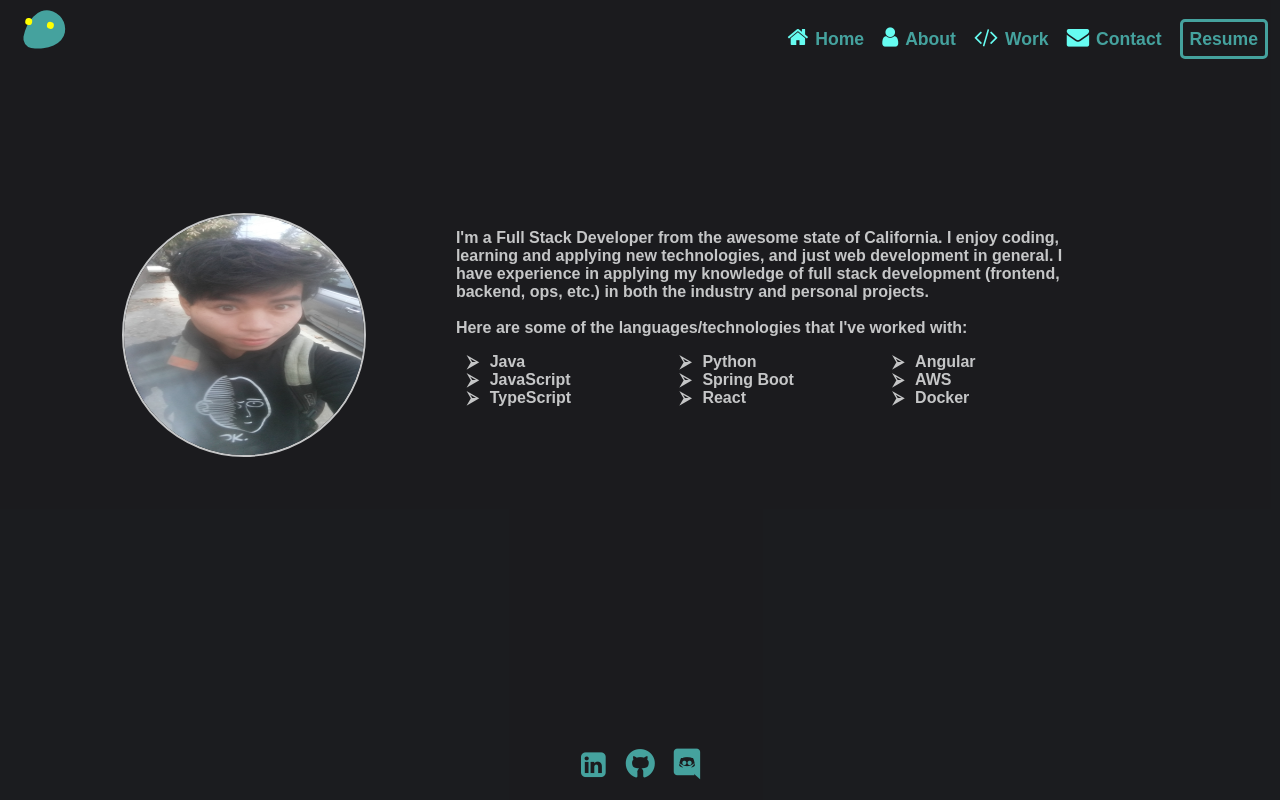
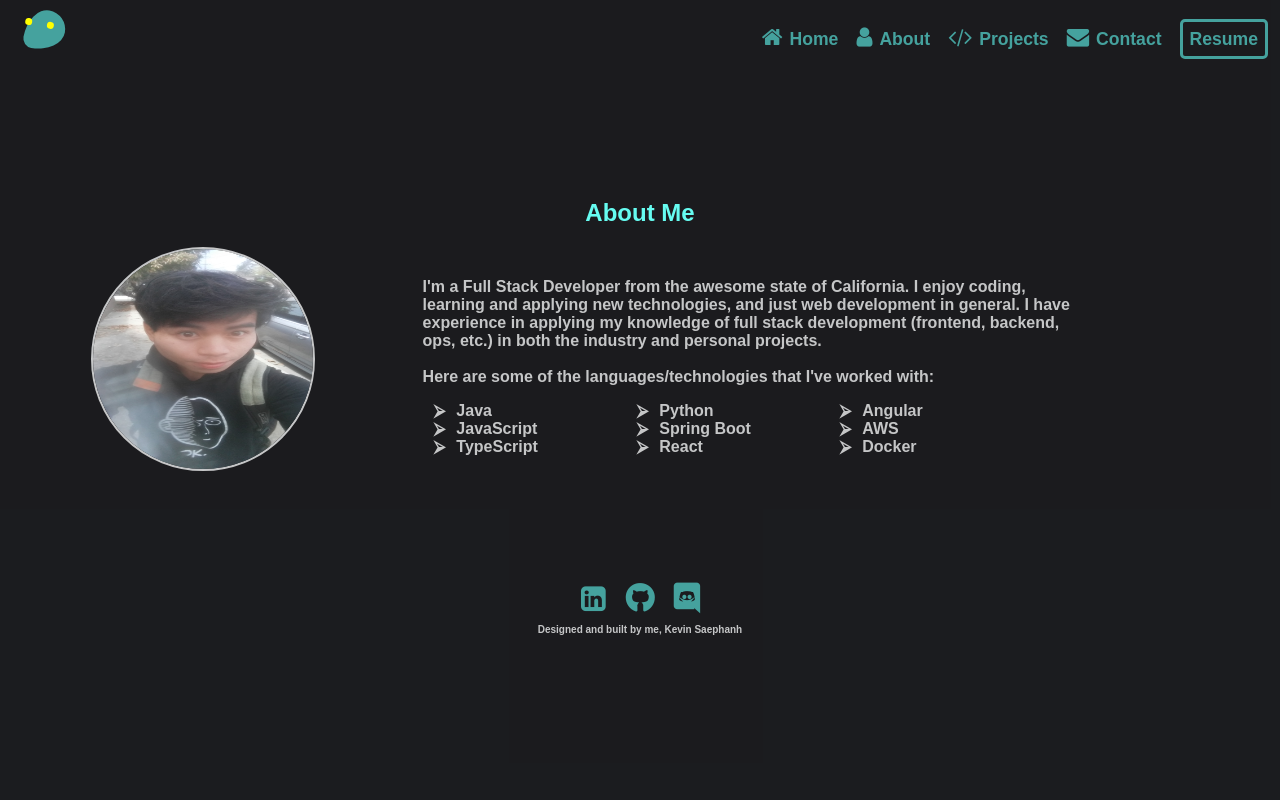
Before and after one commit to KevinSaephanh/portfolio, a React (Create React App) app: page /about in a window 1280 px wide. Built offline with nearby package versions, Linux system fonts and the light colour scheme; a web font is replaced by a local one.

Commit message:
Added projects page and animations to hovers

```diff
--- a/src/App.js
+++ b/src/App.js
@@ -1,9 +1,8 @@
-import React from "react";
+import React, { useEffect, useState } from "react";
 import Routes from "./routes";
 import Header from "./components/Header/Header";
 import Loader from "./components/Loader/Loader";
 import Footer from "./components/Footer/Footer";
-import { useEffect, useState } from "react";
 import { ViewportProvider } from "./hooks/Viewport";
 
 import "font-awesome/css/font-awesome.min.css";
--- a/src/App.scss
+++ b/src/App.scss
@@ -7,8 +7,8 @@ body {
   justify-content: center;
   align-items: center;
   font-weight: bold;
-  width: 100%;
-  height: 100%;
+  width: 100vw;
+  min-height: 100vh;
   color: #c5c6c7;
   background-color: #0b0c10be;
 }
@@ -23,7 +23,7 @@ body {
 .content {
   padding: 10px 30px;
   min-height: 500px;
-  margin-top: 25px;
+  margin-top: 15px;
   display: flex;
   align-items: center;
   justify-content: center;
--- a/src/components/Footer/Footer.jsx
+++ b/src/components/Footer/Footer.jsx
@@ -3,6 +3,18 @@ import { Constants } from "../../constants/Constants";
 import "./Footer.scss";
 
 const Footer = () => {
+  // Make icon to move up
+  const jump = (icon) => {
+    const socialIcon = document.getElementsByClassName(icon)[0];
+    socialIcon.style.transform = "translateY(-5px)";
+  };
+
+  // Make icon drop back down to original position
+  const drop = (icon) => {
+    const socialIcon = document.getElementsByClassName(icon)[0];
+    socialIcon.style.transform = "none";
+  };
+
   const getSocials = () => {
     return Constants.socials.map((social, key) => {
       return (
@@ -12,13 +24,20 @@ const Footer = () => {
             title={social.title}
             key={key}
             aria-hidden="true"
+            onMouseEnter={() => jump(social.icon)}
+            onMouseLeave={() => drop(social.icon)}
           />
         </a>
       );
     });
   };
 
-  return <footer>{getSocials()}</footer>;
+  return (
+    <footer>
+      {getSocials()}
+      <p>Designed and built by me, Kevin Saephanh</p>
+    </footer>
+  );
 };
 
 export default Footer;
--- a/src/components/Footer/Footer.scss
+++ b/src/components/Footer/Footer.scss
@@ -2,7 +2,6 @@ footer {
   width: 50%;
   bottom: 0;
   background-color: transparent;
-  position: absolute;
   z-index: 1000;
   margin: 0 auto;
   left: 0;
@@ -20,11 +19,21 @@ footer {
       transition: 0.2s ease-in;
     }
   }
+
+  p {
+    font-size: 10px;
+  }
 }
 
 @media only screen and (max-width: 700px) {
-  footer i {
-    font-size: 1.5rem !important;
-    margin-bottom: 5px;
+  footer {
+    i {
+      font-size: 1.5rem !important;
+      margin-bottom: 5px;
+    }
+
+    p {
+      font-size: 8px;
+    }
   }
 }
--- a/src/components/Header/Header.jsx
+++ b/src/components/Header/Header.jsx
@@ -9,12 +9,44 @@ const Header = () => {
   const width = useViewport().width;
   const breakpoint = 700;
 
+  const highlight = (title, icon) => {
+    const titleStyle = document.getElementsByClassName(title)[0].style;
+    const iconStyle = document.getElementsByClassName(icon)[0].style;
+
+    // Add transition
+    titleStyle.transition = "0.2s ease-in";
+    iconStyle.transition = "0.2s ease-in";
+
+    // Change color
+    titleStyle.color = "#66fcf1";
+    iconStyle.color = "#66fcf1";
+  };
+
+  const unhighlight = (title, icon) => {
+    const titleStyle = document.getElementsByClassName(title)[0].style;
+    const iconStyle = document.getElementsByClassName(icon)[0].style;
+
+    // Add transition
+    titleStyle.transition = "0.2s ease-in";
+    iconStyle.transition = "0.2s ease-in";
+
+    // Change color
+    titleStyle.color = "#45a29e";
+    iconStyle.color = "#45a29e";
+  };
+
   const getNavs = () => {
     return (
       <ul className="nav-list">
         {Constants.navs.map((nav, key) => {
           return (
-            <a href={nav.link} key={key}>
+            <a
+              className={nav.title}
+              href={nav.link}
+              key={key}
+              onMouseEnter={() => highlight(nav.title, nav.icon)}
+              onMouseLeave={() => unhighlight(nav.title, nav.icon)}
+            >
               <i
                 id={nav.id}
                 className={nav.icon}
--- a/src/components/Header/Header.scss
+++ b/src/components/Header/Header.scss
@@ -13,7 +13,7 @@ header {
     margin-right: 7px;
     font-size: 1.4rem !important;
     cursor: pointer;
-    color: #66fcf1;
+    color: #45a29e;
   }
 
   a {
@@ -34,10 +34,6 @@ header {
       visibility: hidden;
       transform: scaleX(0);
       transition: all 0.3s ease-in-out;
-    }
-
-    &:hover {
-      color: #66fcf1;
     }
 
     &:not(:last-child):hover::before {
--- a/src/constants/Constants.jsx
+++ b/src/constants/Constants.jsx
@@ -14,9 +14,9 @@ export class Constants {
     },
     {
       icon: "fa fa-code",
-      title: "Work",
+      title: "Projects",
       id: "work-link",
-      link: "/work",
+      link: "/projects",
     },
     {
       icon: "fa fa-envelope",
--- a/src/pages/About/About.jsx
+++ b/src/pages/About/About.jsx
@@ -6,14 +6,18 @@ import "./About.scss";
 const About = () => {
   return (
     <div className="about">
+      <h2>About Me</h2>
+
+      <div className="about-content">
         <img src={Me} alt="" title="ME!" />
         <div className="text-section">
           <p>
-          I'm a <strong>Full Stack Developer</strong> from the awesome state of
-          California. I enjoy coding, learning and applying new technologies,
-          and just web development in general. I have experience in applying my
-          knowledge of full stack development (frontend, backend, ops, etc.) in
-          both the industry and personal projects. <br />
+            I'm a <strong>Full Stack Developer</strong> from the awesome state
+            of California. I enjoy coding, learning and applying new
+            technologies, and just web development in general. I have experience
+            in applying my knowledge of full stack development (frontend,
+            backend, ops, etc.) in both the industry and personal projects.{" "}
+            <br />
             <br />
             Here are some of the languages/technologies that I've worked with:
           </p>
@@ -24,6 +28,7 @@ const About = () => {
           </ul>
         </div>
       </div>
+    </div>
   );
 };
 
--- a/src/pages/About/About.scss
+++ b/src/pages/About/About.scss
@@ -1,20 +1,27 @@
 .about {
   text-align: left;
-  width: 85%;
-  margin: 0 auto;
-  display: flex;
+
+  .about-content {
+    width: 90%;
+    margin: 0 auto;
+    display: flex;
+    justify-content: center;
+    align-items: center;
+  }
+
+  h2 {
+    text-align: center;
+  }
 
   img {
-    height: 240px;
-    width: 240px;
+    height: 220px;
+    width: 220px;
     border-radius: 50%;
     border: 2px solid #c5c6c7;
-    z-index: 1000;
-    margin-right: 10px;
   }
 
   ul {
-    width: 100%;
+    width: 90%;
     columns: 3;
     margin: 0;
     padding: 0;
@@ -36,17 +43,34 @@
   }
 }
 
-@media only screen and (max-width: 850px) {
+@media only screen and (max-width: 900px) {
   .about {
-    display: block;
     width: 100%;
+    margin-bottom: 15px;
+
+    .about-content {
+      width: 100%;
+      display: block;
+    }
+
+    h2 {
+      font-size: 1.3rem;
+    }
 
     img {
-      height: 160px;
-      width: 160px;
+      height: 150px;
+      width: 150px;
       display: block;
       margin: auto;
       margin-bottom: 25px;
+    }
+
+    ul {
+      width: 100%;
+    }
+
+    li {
+      margin-right: -15px;
     }
 
     li::before {
--- a/src/pages/Projects/Projects.jsx
+++ b/src/pages/Projects/Projects.jsx
@@ -0,0 +1,61 @@
+import React from "react";
+import { Constants } from "../../constants/Constants";
+import { useViewport } from "../../hooks/Viewport";
+import "./Projects.scss";
+
+const Projects = () => {
+  const width = useViewport().width;
+
+  const getProjects = () => {
+    return (
+      <ul className="projects">
+        {Constants.projects.map((proj, key) => {
+          return (
+            <li
+              className="project"
+              key={key}
+              title={`${proj.title} - click to visit`}
+            >
+              <img
+                src={require(`../../assets/${proj.pic}`)}
+                id={proj.pic}
+                alt=""
+              />
+              <div className="project-info">
+                <h3>{proj.title}</h3>
+                {getStack(proj)}
+                <a href={proj.link}>
+                  <button type="button">Visit</button>
+                </a>
+              </div>
+            </li>
+          );
+        })}
+      </ul>
+    );
+  };
+
+  const getStack = (project) => {
+    return (
+      <ul className="stack">
+        {project.stack.map((s, key) => {
+          return (
+            <li className="stack-item" key={key}>
+              {s.name}
+            </li>
+          );
+        })}
+      </ul>
+    );
+  };
+
+  return (
+    <div className="projects">
+      <h2>My Projects</h2>
+      <p>Here are a few of projects I've completed and deployed:</p>
+      {getProjects()}
+    </div>
+  );
+};
+
+export default Projects;
--- /dev/null
+++ b/src/pages/Projects/Projects.scss
@@ -0,0 +1,38 @@
+.projects {
+  ul {
+    columns: 2;
+  }
+
+  .project {
+  }
+
+  img {
+    width: 370px;
+    height: 330px;
+  }
+}
+
+.project:hover,
+.project:active {
+  transition: 1s ease-in;
+  background: #444444;
+}
+
+.project:hover .project-info,
+.project:active .project-info {
+  opacity: 1;
+  transition: opacity 1.5s;
+}
+
+.project:hover img,
+.project:active img {
+  display: none;
+}
+
+@media only screen and (max-width: 850px) {
+  .projects {
+    ul {
+      columns: unset;
+    }
+  }
+}
--- a/src/routes.js
+++ b/src/routes.js
@@ -2,7 +2,7 @@ import React from "react";
 import { BrowserRouter, Redirect, Route, Switch } from "react-router-dom";
 import Home from "./pages/Home/Home";
 import About from "./pages/About/About";
-import Work from "./components/Work/Work";
+import Projects from "./pages/Projects/Projects";
 import Contact from "./pages/Contact/Contact";
 
 const Routes = () => {
@@ -11,7 +11,7 @@ const Routes = () => {
       <Switch>
         <Route exact path="/" component={Home} />
         <Route path="/about" component={About} />
-        <Route path="/work" component={Work} />
+        <Route path="/projects" component={Projects} />
         <Route path="/contact" component={Contact} />
         <Route path="*">
           <Redirect to="/" />
```
Also changed, not shown: src/assets/awsCert.png (deleted). Lines whose indentation alone changed are shown as unchanged.
